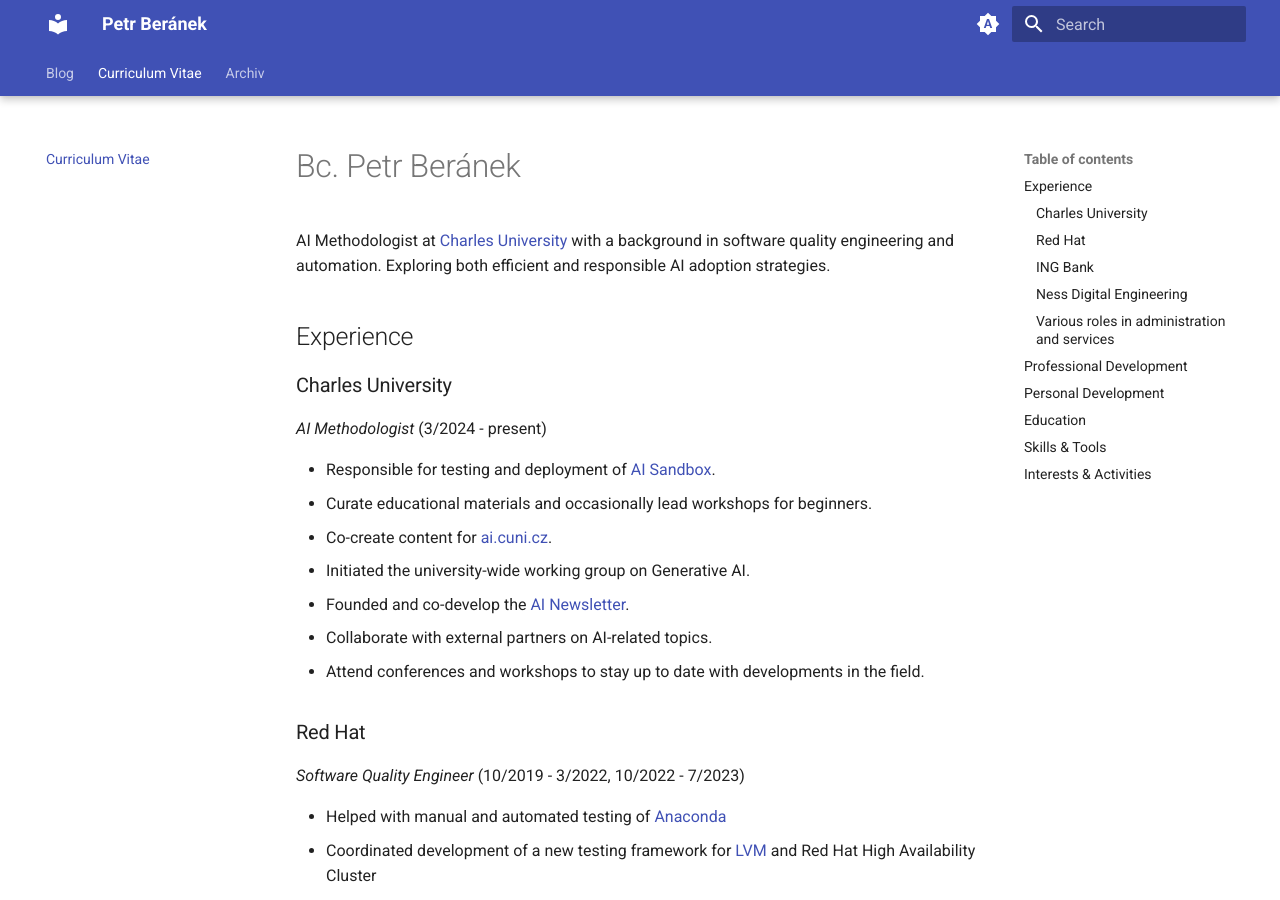
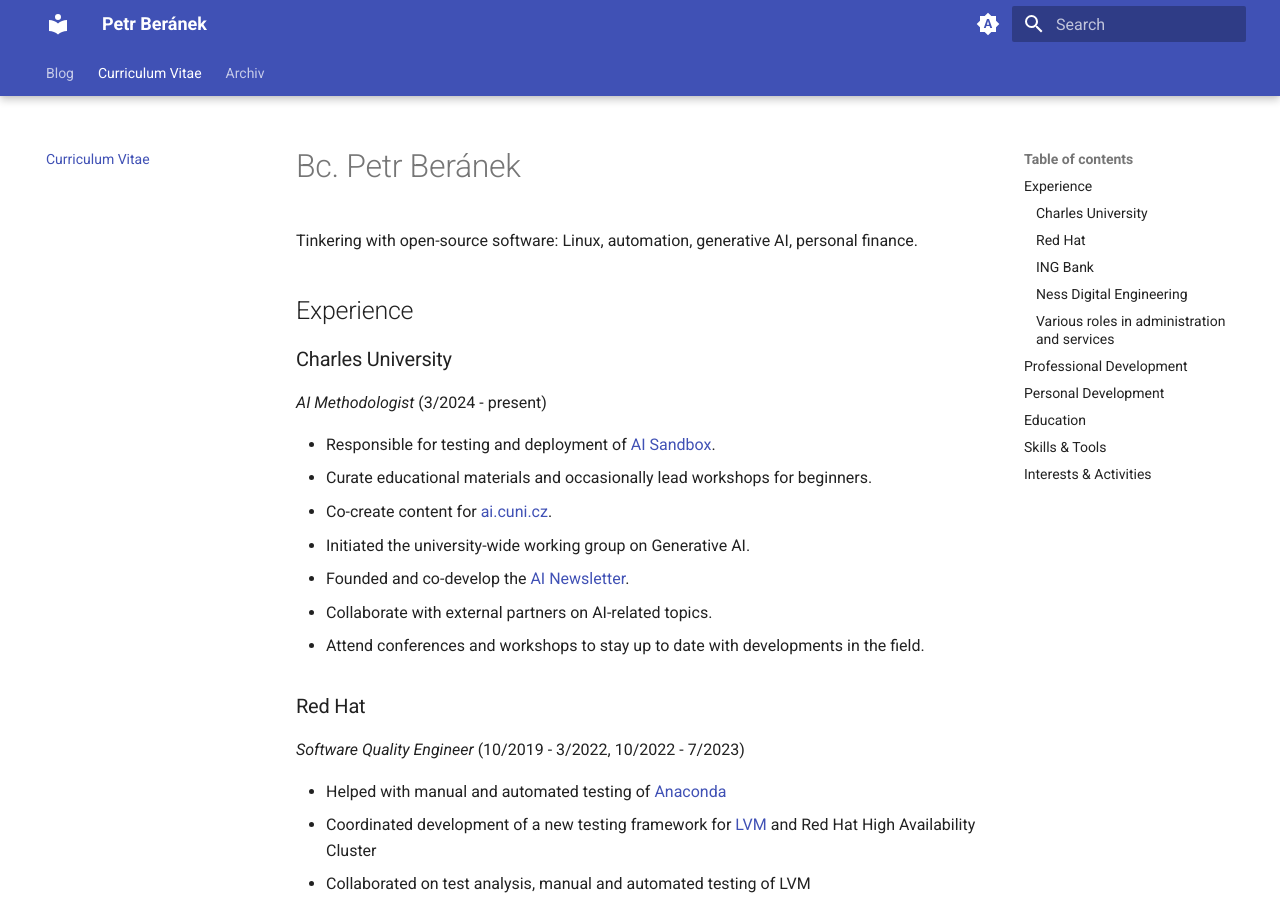
Before and after one commit to peberanek/peberanek.github.io, an MkDocs documentation site: the page built from docs/cv.md, in a window 1280 px wide and 900 px high. Built offline with MkDocs 1.6.1 and Material for MkDocs 9.7.7, drawn with Linux system fonts in a browser that asks for light colours.

Commit message:
cv: refine description

```diff
--- a/docs/cv.md
+++ b/docs/cv.md
@@ -1,6 +1,6 @@
 # Bc. Petr Beránek
 
-AI Methodologist at [Charles University](https://cuni.cz/UKEN-1.html) with a background in software quality engineering and automation. Exploring both efficient and responsible AI adoption strategies.
+Tinkering with open-source software: Linux, automation, generative AI, personal finance.
 
 ## Experience
 
```
